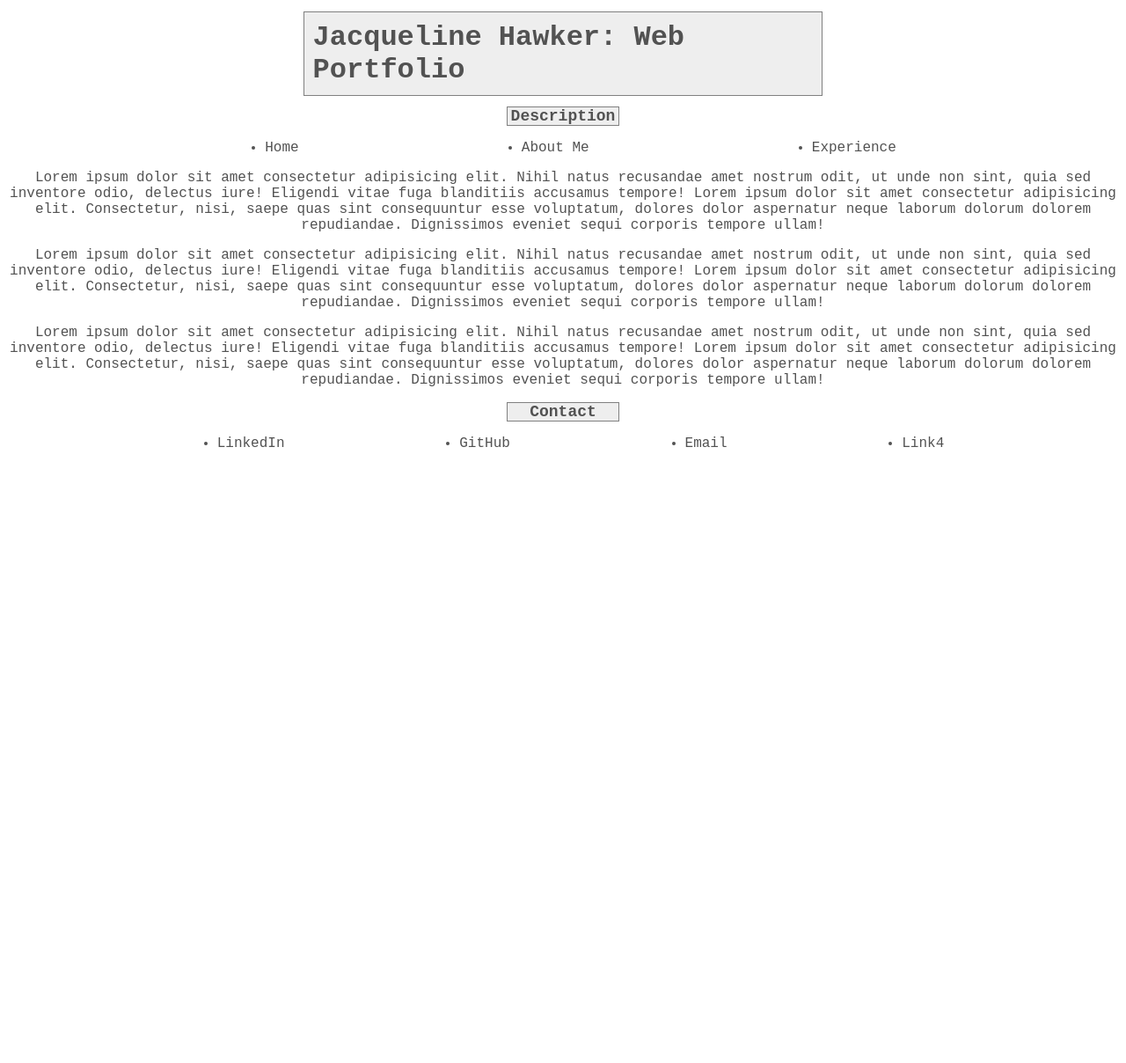
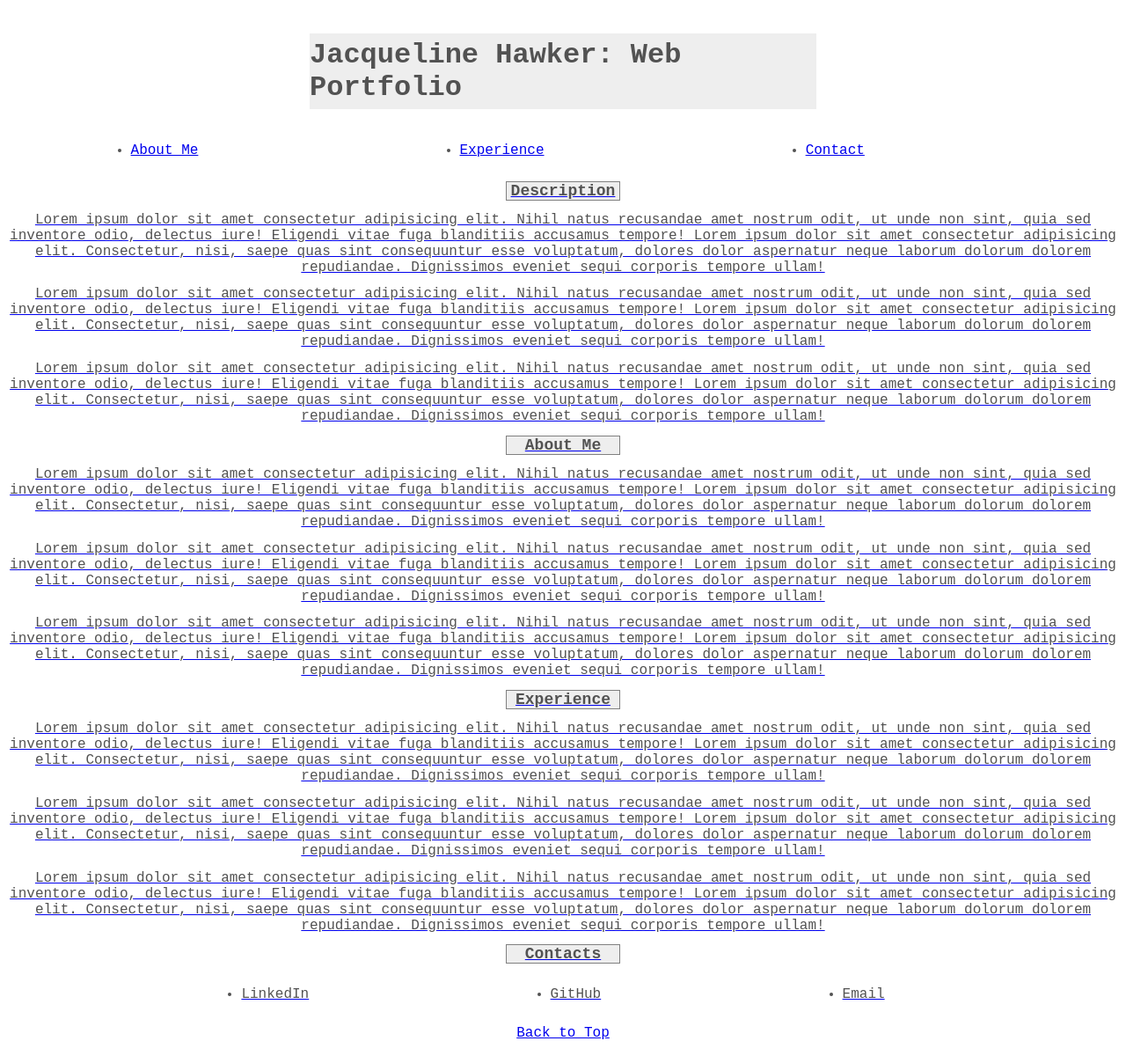
Before and after one commit to NoxSiren/Website-Portfolio, a plain HTML site: page index.html in a window 1280 px wide. Shown: the whole page at 88% size. Before the commit the page ends 800 px from the top, so only its background shows below. Drawn offline with Linux system fonts and the light colour scheme.

Commit message:
large code change in HTML

```diff
--- a/Assets/CSS/style.css
+++ b/Assets/CSS/style.css
@@ -1,12 +1,7 @@
 h1{
 color: rgb(82, 82, 82);
 font-family:'Courier New', Courier, monospace;
-height: 100%;
-width: 45%;
-margin: 1% auto;
-border: 1px solid rgb(128, 128, 128);
-padding: 10px;
-background-color: rgb(238, 238, 238);
+
 }
 
 h2{
@@ -32,14 +27,24 @@ color: rgb(82, 82, 82);
 font-family:'Courier New', Courier, monospace;
 }
 
-.main-header {
+#main-header{
 display: flex;
 justify-content: center;
+height: 10%;
+width: 100%;
+/* margin: 1% auto;
+border: 1px solid rgb(128, 128, 128);
+padding: 10px; */
+
 }
 
-.about {
-display: flex;
-justify-content: center;
+#title{
+    height: 100%;
+    width: 45%;
+    background-color: rgb(238, 238, 238);
+    display: flex;
+    justify-content: center;
+    align-items: center;
 }
 
 #links {
@@ -47,3 +52,8 @@ justify-content: center;
     flex-direction: row;
     justify-content: space-evenly;
     }
+
+    *{
+        margin: 1% 0;
+        padding: 0;
+    }
--- a/index.html
+++ b/index.html
@@ -1,30 +1,27 @@
 <!DOCTYPE html>
-<html lang="en-US">
+<html lang="en">
 
-  <link rel="stylesheet" href="./assets/css/style.css" />
-
-<div>
 <head>
     <meta charset="UTF-8">
+    <meta http-equiv="X-UA-Compatible" content="IE=edge">
+    <meta name="viewport" content="width=device-width, initial-scale=1.0">
     <title>Jacqueline Hawker Web Portfolio</title>
+    <link rel="stylesheet" href="./Assets/CSS/style.css" />
 </head>
+
+<body>
+    <div id="main-header">
+        <div id="title"><h1>Jacqueline Hawker: Web Portfolio</h1></div>
     </div>
 
-<div>
-    <body>
+    <section>
+        <ul id= "links">
+            <li><a href="#about"> About Me </li>
+            <li><a href="#experience">Experience</li>
+            <li><a href="#contact"> Contact</li>
+        </ul>
 
-        <div>
-            <h1 class id ="main-header">Jacqueline Hawker: Web Portfolio</h1>
-        </div>
-
-        <section class id= "about">
         <h2>Description</h2>
-
-            <ul class id= "links">
-                <li>Home</li>
-                <li>About Me</li>
-                <li>Experience</li>
-            </ul>
 
         <p>Lorem ipsum dolor sit amet consectetur adipisicing elit. Nihil natus recusandae amet nostrum odit, ut unde
             non sint, quia sed inventore odio, delectus iure! Eligendi vitae fuga blanditiis accusamus tempore! Lorem
@@ -46,16 +43,63 @@
         </p>
     </section>
 
-        <section class id= "about">
-            <h2>Contact</h2>
-            <ul class id= "links">
+
+    <section id="about"> <h2>About Me</h2>
+        <p>Lorem ipsum dolor sit amet consectetur adipisicing elit. Nihil natus recusandae amet nostrum odit, ut unde
+            non sint, quia sed inventore odio, delectus iure! Eligendi vitae fuga blanditiis accusamus tempore! Lorem
+            ipsum dolor sit amet consectetur adipisicing elit. Consectetur, nisi, saepe quas sint consequuntur esse
+            voluptatum, dolores dolor aspernatur neque laborum dolorum dolorem repudiandae. Dignissimos eveniet sequi
+            corporis tempore ullam!
+        </p>
+        <p>Lorem ipsum dolor sit amet consectetur adipisicing elit. Nihil natus recusandae amet nostrum odit, ut unde
+            non sint, quia sed inventore odio, delectus iure! Eligendi vitae fuga blanditiis accusamus tempore! Lorem
+            ipsum dolor sit amet consectetur adipisicing elit. Consectetur, nisi, saepe quas sint consequuntur esse
+            voluptatum, dolores dolor aspernatur neque laborum dolorum dolorem repudiandae. Dignissimos eveniet sequi
+            corporis tempore ullam!
+        </p>
+        <p>Lorem ipsum dolor sit amet consectetur adipisicing elit. Nihil natus recusandae amet nostrum odit, ut unde
+            non sint, quia sed inventore odio, delectus iure! Eligendi vitae fuga blanditiis accusamus tempore! Lorem
+            ipsum dolor sit amet consectetur adipisicing elit. Consectetur, nisi, saepe quas sint consequuntur esse
+            voluptatum, dolores dolor aspernatur neque laborum dolorum dolorem repudiandae. Dignissimos eveniet sequi
+            corporis tempore ullam!
+        </p>
+    </section>
+
+    <section id="experience"> <h2>Experience</h2>
+        <p>Lorem ipsum dolor sit amet consectetur adipisicing elit. Nihil natus recusandae amet nostrum odit, ut unde
+            non sint, quia sed inventore odio, delectus iure! Eligendi vitae fuga blanditiis accusamus tempore! Lorem
+            ipsum dolor sit amet consectetur adipisicing elit. Consectetur, nisi, saepe quas sint consequuntur esse
+            voluptatum, dolores dolor aspernatur neque laborum dolorum dolorem repudiandae. Dignissimos eveniet sequi
+            corporis tempore ullam!
+        </p>
+        <p>Lorem ipsum dolor sit amet consectetur adipisicing elit. Nihil natus recusandae amet nostrum odit, ut unde
+            non sint, quia sed inventore odio, delectus iure! Eligendi vitae fuga blanditiis accusamus tempore! Lorem
+            ipsum dolor sit amet consectetur adipisicing elit. Consectetur, nisi, saepe quas sint consequuntur esse
+            voluptatum, dolores dolor aspernatur neque laborum dolorum dolorem repudiandae. Dignissimos eveniet sequi
+            corporis tempore ullam!
+        </p>
+        <p>Lorem ipsum dolor sit amet consectetur adipisicing elit. Nihil natus recusandae amet nostrum odit, ut unde
+            non sint, quia sed inventore odio, delectus iure! Eligendi vitae fuga blanditiis accusamus tempore! Lorem
+            ipsum dolor sit amet consectetur adipisicing elit. Consectetur, nisi, saepe quas sint consequuntur esse
+            voluptatum, dolores dolor aspernatur neque laborum dolorum dolorem repudiandae. Dignissimos eveniet sequi
+            corporis tempore ullam!
+        </p>
+    </section>
+
+    <section id= "contact">
+        <h2>Contacts</h2>
+        <ul id= "links">
             <li>LinkedIn</li>
             <li>GitHub</li>
             <li>Email</li>
-                <li>Link4</li>
         </ul>
     </section>
 
+    <footer>
+        <p><a href="#main-header">Back to Top</p>
+    </footer>
+
+
+
 </body>
-
 </html>
```
Also changed, not shown: 1 other file. Lines whose indentation alone changed are shown as unchanged.
